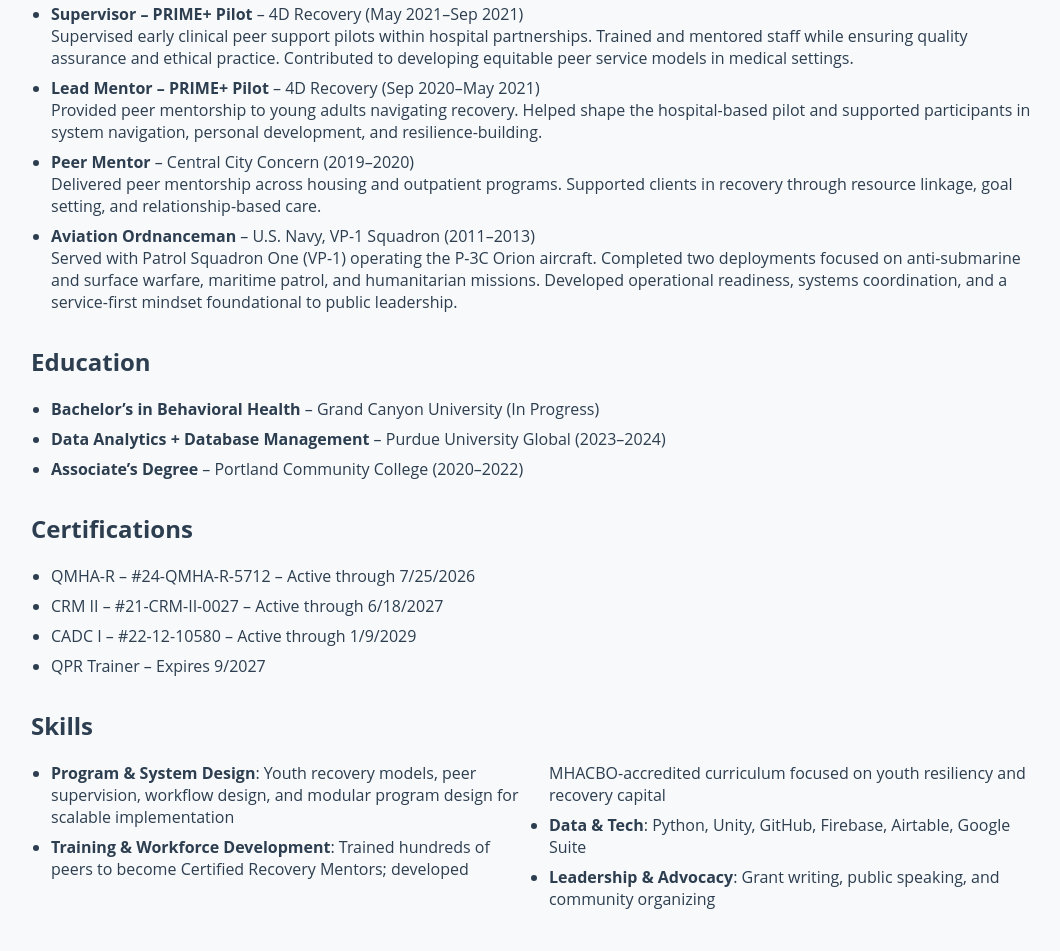
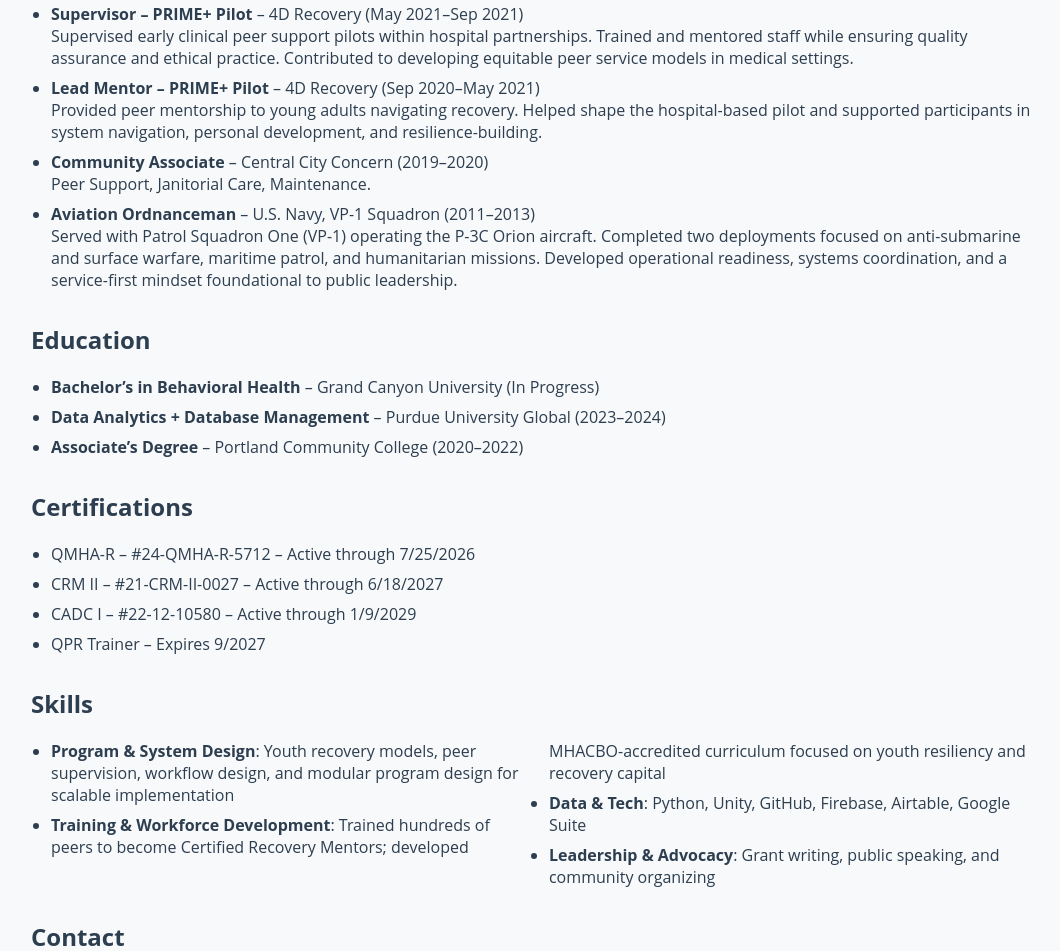
Before and after one commit to RecoveryUprise/RS, a plain HTML site: page resume.html in a window 1280 px wide. Shown: the part 2151-3102 px from the top of the page, without its empty margins (109-1169 px from the left). Drawn offline with Linux system fonts and the light colour scheme.

Commit message:
Update resume.html

```diff
--- a/resume.html
+++ b/resume.html
@@ -160,8 +160,8 @@
     Provided peer mentorship to young adults navigating recovery. Helped shape the hospital-based pilot and supported participants in system navigation, personal development, and resilience-building.
   </li>
   <li>
-    <strong>Peer Mentor</strong> – Central City Concern (2019–2020)<br>
-    Delivered peer mentorship across housing and outpatient programs. Supported clients in recovery through resource linkage, goal setting, and relationship-based care.
+    <strong>Community Associate</strong> – Central City Concern (2019–2020)<br>
+    Peer Support, Janitorial Care, Maintenance.
   </li>
   <li>
     <strong>Aviation Ordnanceman</strong> – U.S. Navy, VP-1 Squadron (2011–2013)<br>
```
